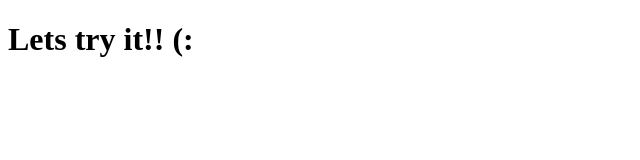
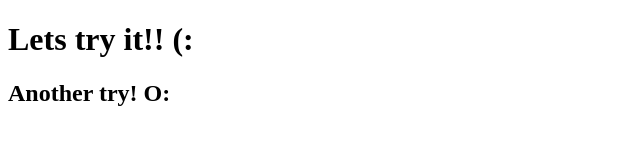
Before and after one commit to OfirShlifer/firstRepo, a plain HTML site: page index.html in a window 1280 px wide. Shown: the whole page, without its empty margins (0-640 px from the left). Drawn offline with Linux system fonts and the light colour scheme.

Commit message:
Update index.html

```diff
--- a/index.html
+++ b/index.html
@@ -4,5 +4,6 @@
   </head>
   <body>
   <h1> Lets try it!! (: </h1>
+    <h2> Another try! O: </h2>
   </body>
 </html>
```
